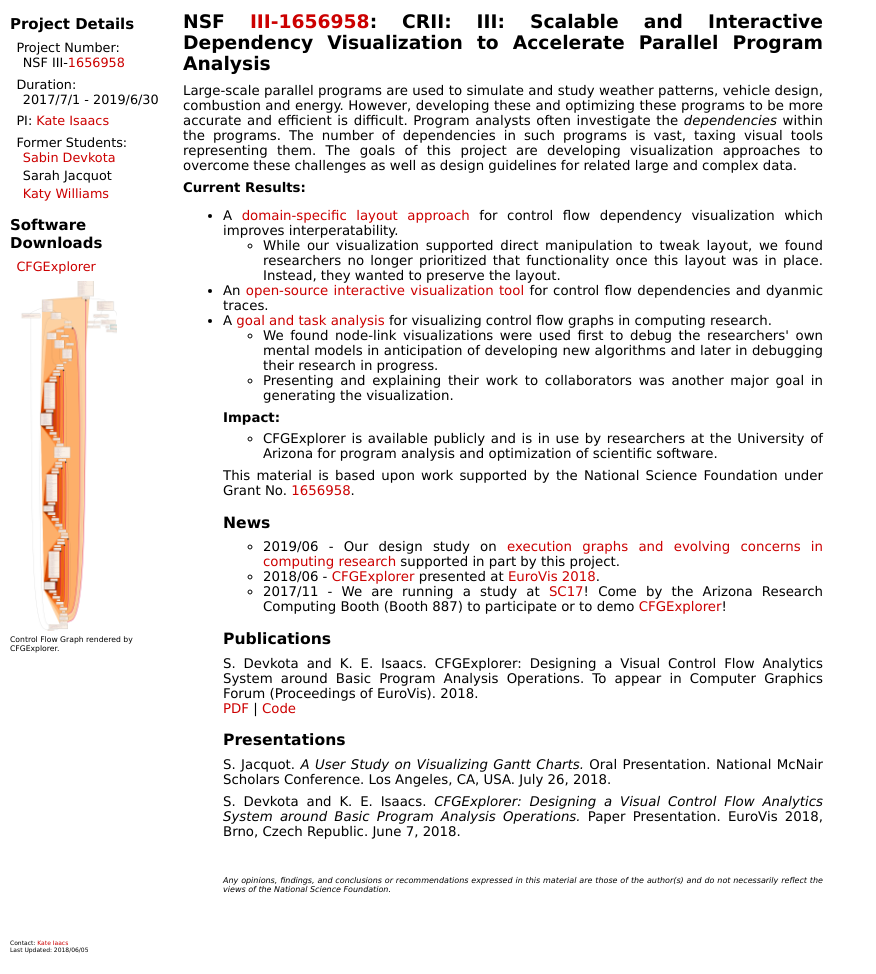
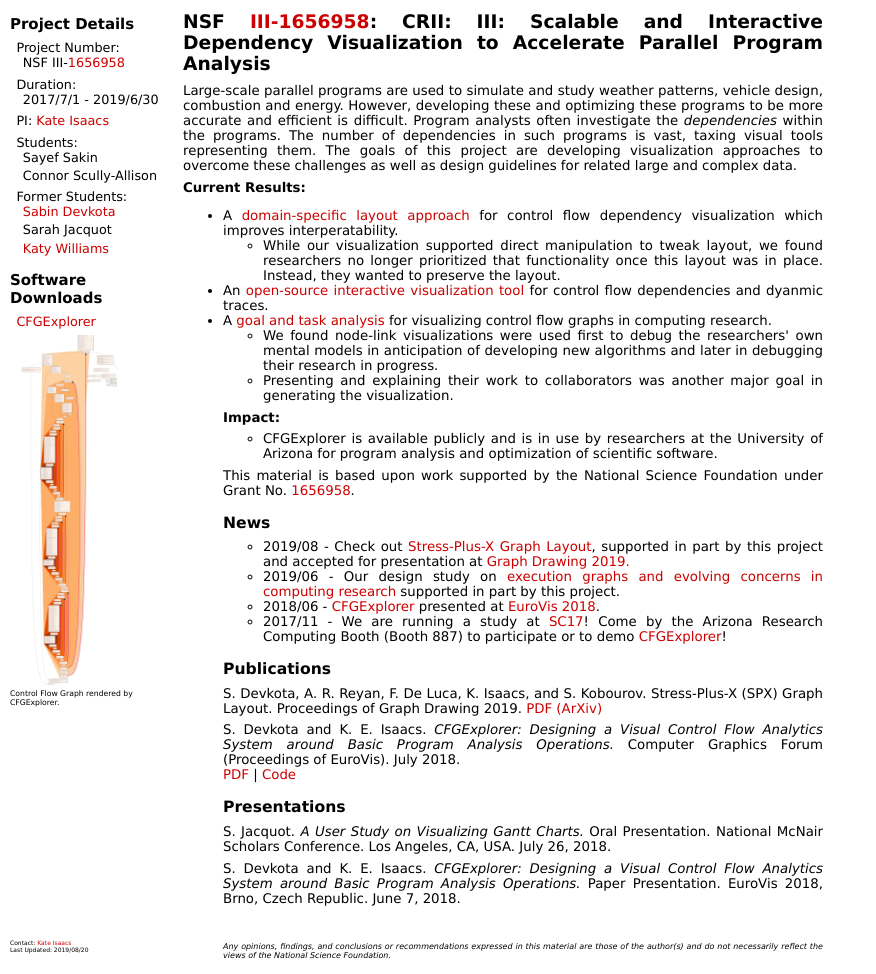
Before and after one commit to hdc-arizona/hdc-arizona.github.io, a Jekyll site: the page projects/dependencies/index.html, which Jekyll copies as it is, in a window 1280 px wide and 974 px high. Shown: the whole window, without its empty margins (0-876 px from the left). Built offline with Jekyll 4.4.1, drawn with Linux system fonts in a browser that asks for light colours; nearby versions of some CDN libraries.

Commit message:
Updating CRII project website.

```diff
--- a/projects/dependencies/index.html
+++ b/projects/dependencies/index.html
@@ -59,6 +59,7 @@ related large and complex data.
     <div id="News" class="project">
       <h3>News</h3>
 	<ul class="maiul">
+	    <li>2019/08 - Check out <a href="https://arxiv.org/abs/1908.01769">Stress-Plus-X Graph Layout</a>, supported in part by this project  and accepted for presentation at <a href="https://kam.mff.cuni.cz/gd2019/">Graph Drawing 2019.</a></li>
 	    <li>2019/06 - Our design study on <a href="https://arxiv.org/abs/1905.13135">execution graphs and evolving concerns in computing research</a> supported in part by this project.</li>
 
 	    <li>2018/06 - <a href="https://github.com/hdc-arizona/cfgexplorer">CFGExplorer</a> presented at <a href="http://www.eurovis2018.org/">EuroVis 2018</a>.</li>
@@ -70,9 +71,15 @@ related large and complex data.
     <div id="Publications" class="project">
       <h3>Publications</h3>
 
-<p>S. Devkota and K. E. Isaacs. CFGExplorer: Designing a Visual Control
-Flow Analytics System around Basic Program Analysis Operations. To appear in
-Computer Graphics Forum (Proceedings of EuroVis). 2018.<br />
+<p>S. Devkota, A. R. Reyan, F. De Luca, K. Isaacs, and S. Kobourov.
+    Stress-Plus-X (SPX) Graph Layout. Proceedings of Graph Drawing 2019.
+
+<a href="http://arxiv.org/abs/1908.01769">PDF (ArXiv)</a>
+</p>
+
+<p>S. Devkota and K. E. Isaacs. <i>CFGExplorer: Designing a Visual Control
+Flow Analytics System around Basic Program Analysis Operations.</i>
+Computer Graphics Forum (Proceedings of EuroVis). July 2018.<br />
 
 <a href="http://www.idav.ucdavis.edu/~ki/publications/cfgexplorer_preprint.pdf">PDF</a> |
 <a href="https://github.com/hdc-arizona/cfgexplorer">Code</a>
--- a/projects/dependencies/leftnav.html
+++ b/projects/dependencies/leftnav.html
@@ -23,6 +23,12 @@
 	</ul>
     </li>
     <li>PI: <a href="http://hdc.cs.arizona.edu/people/kisaacs/">Kate Isaacs</a></li>
+    <li>Students:
+	<ul class="subexternal">
+            <li>Sayef Sakin</li>
+            <li>Connor Scully-Allison</li>
+	</ul>
+    </li>
     <li>Former Students:
 	<ul class="subexternal">
 	    <li><a href="https://devkotasabin.github.io/">Sabin Devkota</a></li>
@@ -45,7 +51,7 @@
 
 
 <div class="leftfooterdiv">
-Contact: <a href="http://hdc.cs.arizona.edu/people/kisaacs/">Kate Iaacs</a><br />
+Contact: <a href="http://hdc.cs.arizona.edu/people/kisaacs/">Kate Isaacs</a><br />
 
-Last Updated: 2018/06/05
+Last Updated: 2019/08/20
 </div>
```
